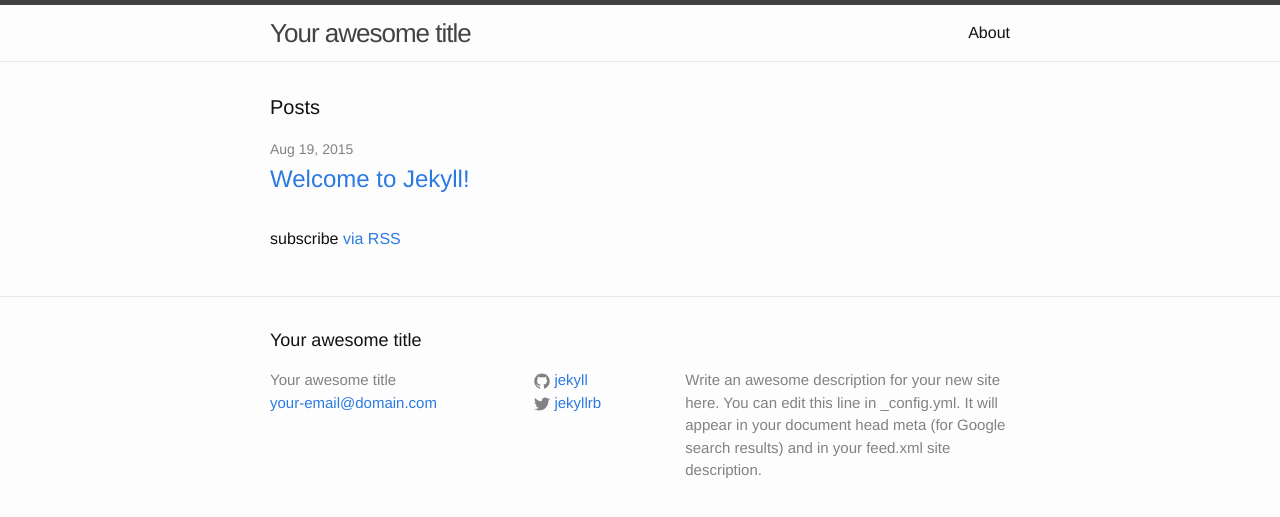
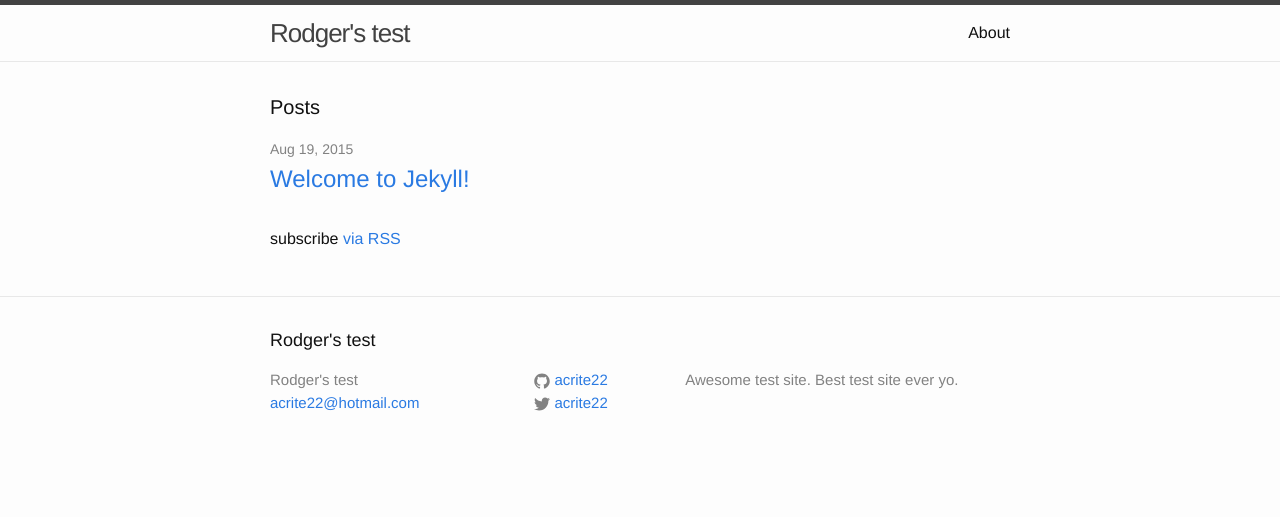
Before and after one commit to acrite22/acrite22.github.io, a Jekyll site: the page built from index.html, in a window 1280 px wide. Shown: the top 517 px of the page. Built offline with Jekyll 4.4.1, drawn with Linux system fonts in a browser that asks for light colours.

Commit message:
change config file

```diff
--- a/_config.yml
+++ b/_config.yml
@@ -1,14 +1,12 @@
 # Site settings
-title: Your awesome title
-email: your-email@domain.com
+title: Rodger's test
+email: acrite22@hotmail.com
 description: > # this means to ignore newlines until "baseurl:"
-  Write an awesome description for your new site here. You can edit this
-  line in _config.yml. It will appear in your document head meta (for
-  Google search results) and in your feed.xml site description.
+  Awesome test site.  Best test site ever yo.
 baseurl: "" # the subpath of your site, e.g. /blog/
-url: "http://yourdomain.com" # the base hostname & protocol for your site
-twitter_username: jekyllrb
-github_username:  jekyll
+url: "http://acrite22.github.io" # the base hostname & protocol for your site
+twitter_username: acrite22
+github_username:  acrite22
 
 # Build settings
 markdown: kramdown
```
